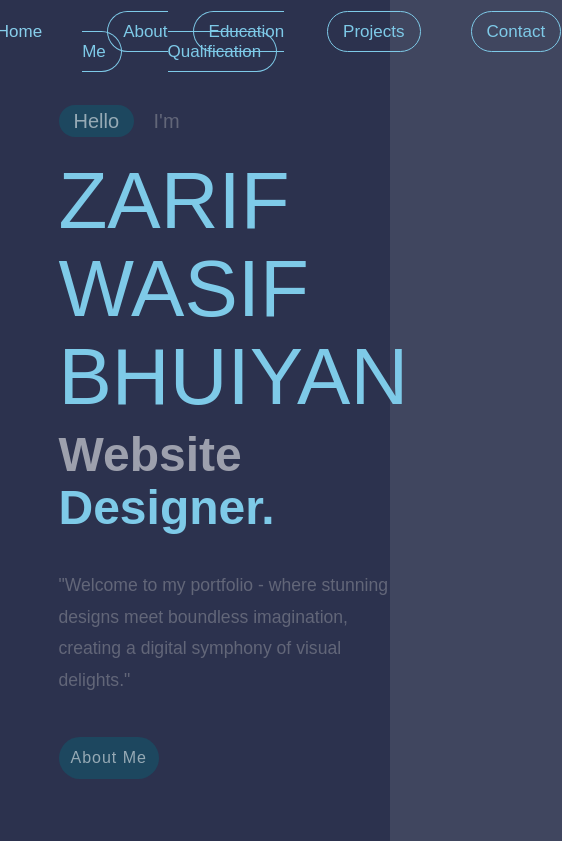
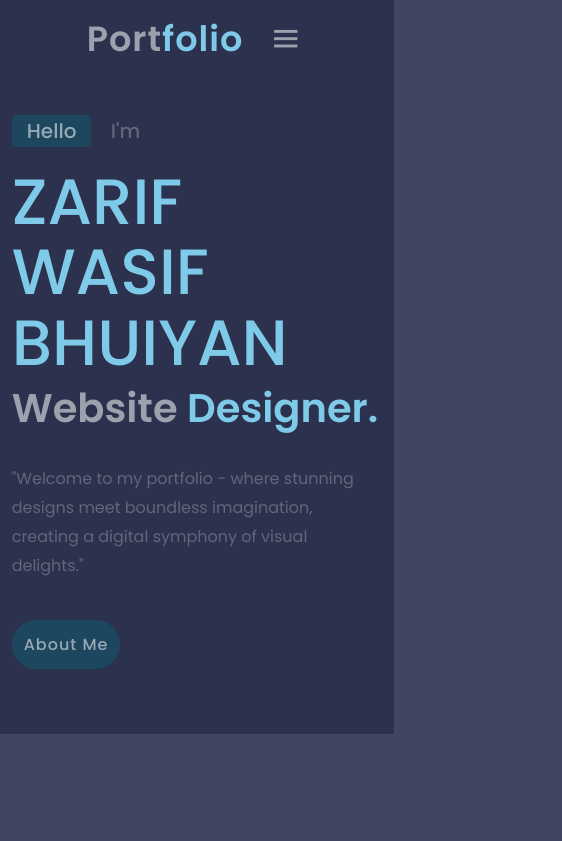
Before and after one commit to ZarifWasif/ZARIF_WASIF_BHUIYAN_Portfolio, a plain HTML site: page index.html in a window 390 px wide. Shown: the top 841 px of the page, 562 px wide, since content can reach past the window. Drawn offline with nearby package versions, Linux system fonts and the light colour scheme; a web font is replaced by a local one.

Commit message:
style.css

```diff
--- a/css/style.css
+++ b/css/style.css
@@ -1,3 +1,5 @@
+@import url('https://fonts.googleapis.com/css2?family=Montserrat:wght@300;500;600;800;900&family=Poppins:wght@300;400;500;600&display=swap');
+
 * {
   padding: 0;
   margin: 0;
@@ -52,18 +54,19 @@ span {
 
 .navlist {
   display: flex;
+  position: sticky;
+  top: 0;
+  justify-content: center;
+  align-items: center;
+  flex-wrap: wrap;
 }
 
 .navlist a {
+  color: var(--second-color);
   font-size: 17px;
   font-weight: 500;
   margin: 0 25px;
   transition: all .45s ease;
-  padding: 10px 15px;
-  background: transparent;
-  border-radius: 30px;
-  color: rgb(126, 202, 232);
-  border: 1px solid rgb(126, 202, 232);
 }
 
 .navlist a:hover {
@@ -72,11 +75,6 @@ span {
 
 .navlist a.active {
   color: var(--main-color);
-  padding: none;
-  background: transparent;
-  border-radius: none;
-  border: none;
-  color: skyblue;
 }
 
 #menu-icon {
@@ -95,7 +93,7 @@ section {
 .home {
   position: relative;
   height: 100vh;
-  width: 100%;
+  width: 101%;
   background-size: cover;
   background-position: center;
   display: flex;
@@ -118,7 +116,6 @@ section {
   border-radius: 5px;
   background: var(--main-color);
   color: var(--text-color);
-  border-radius: 30px;
 }
 
 .two {
@@ -193,6 +190,7 @@ section {
 .about-text h2 {
   font-size: var(--h2-font);
   line-height: 1;
+  flex-wrap: wrap;
 }
 
 .about-text h4 {
@@ -209,10 +207,12 @@ section {
   font-family: 'Times New Roman', Times, serif;
   line-height: 1.8;
   margin-bottom: 4rem;
+  flex-wrap: wrap;
 }
 
 .education {
   background: var(--second-bg-color);
+  width: 101%;
 }
 
 .main-text {
@@ -282,8 +282,6 @@ section {
 }
 
 .row {
-  height: 90%;
-  width: 70%;
   position: relative;
   overflow: hidden;
   border-radius: 8px;
@@ -315,7 +313,7 @@ section {
 }
 
 .layer h4 {
-  font: 15px;
+  font: 20px;
   font-weight: 600;
   margin-bottom: 15px;
 }
@@ -323,7 +321,7 @@ section {
 .layer p {
   color: var(--second-color);
   font-size: 1rem;
-  line-height: 1;
+  line-height: 1.8;
   color: white;
 }
 
@@ -354,6 +352,7 @@ section {
   grid-template-columns: repeat(2, 1fr);
   align-items: center;
   gap: 2.5rem;
+  width: 101%;
 }
 
 .contact-text h4 {
@@ -453,3 +452,92 @@ footer {
   text-align: center;
   width: 100vw;
 }
+
+@media (max-width: 1480px) {
+  header {
+    padding: 12px 2.5%;
+    transition: .1s;
+  }
+
+  section {
+    padding: 110px 3% 60px;
+  }
+
+  .end {
+    padding: 15px 3%;
+  }
+}
+
+@media (max-width: 1100px) {
+  :root {
+    --big-font: 4rem;
+    --h2-font: 2.5rem;
+    --p-font: 1rem;
+    transition: .1s;
+  }
+
+  .home-text h3 {
+    font-size: 2.5rem;
+  }
+
+  .home {
+    height: 87vh;
+  }
+}
+
+@media (max-width:920) {
+  .about {
+    grid-template-columns: 1fr;
+
+  }
+
+  .about-img img {
+    width: 100%;
+    height: auto;
+    max-width: 100%;
+  }
+
+  .contact {
+    grid-template-columns: 1fr;
+  }
+}
+
+@media (max-width: 480px) {
+  #menu-icon {
+    display: block;
+  }
+
+  .navlist {
+    position: absolute;
+    top: -1000px;
+    right: 0;
+    left: 0;
+    display: flex;
+    flex-direction: column;
+    background: var(--bg-color);
+    text-align: left;
+    transition: all .45s ease;
+
+  }
+
+  .navlist a {
+    display: block;
+    margin: 17px;
+    font-size: 20px;
+    transition: all .45s ease;
+    color: var(--text-color);
+
+  }
+
+  .navlist a:hover {
+    color: var(--main-color);
+  }
+
+  navlist a.active {
+    color: var(--text-color);
+  }
+
+  .navlist.open {
+    top: 100%;
+  }
+}
```
